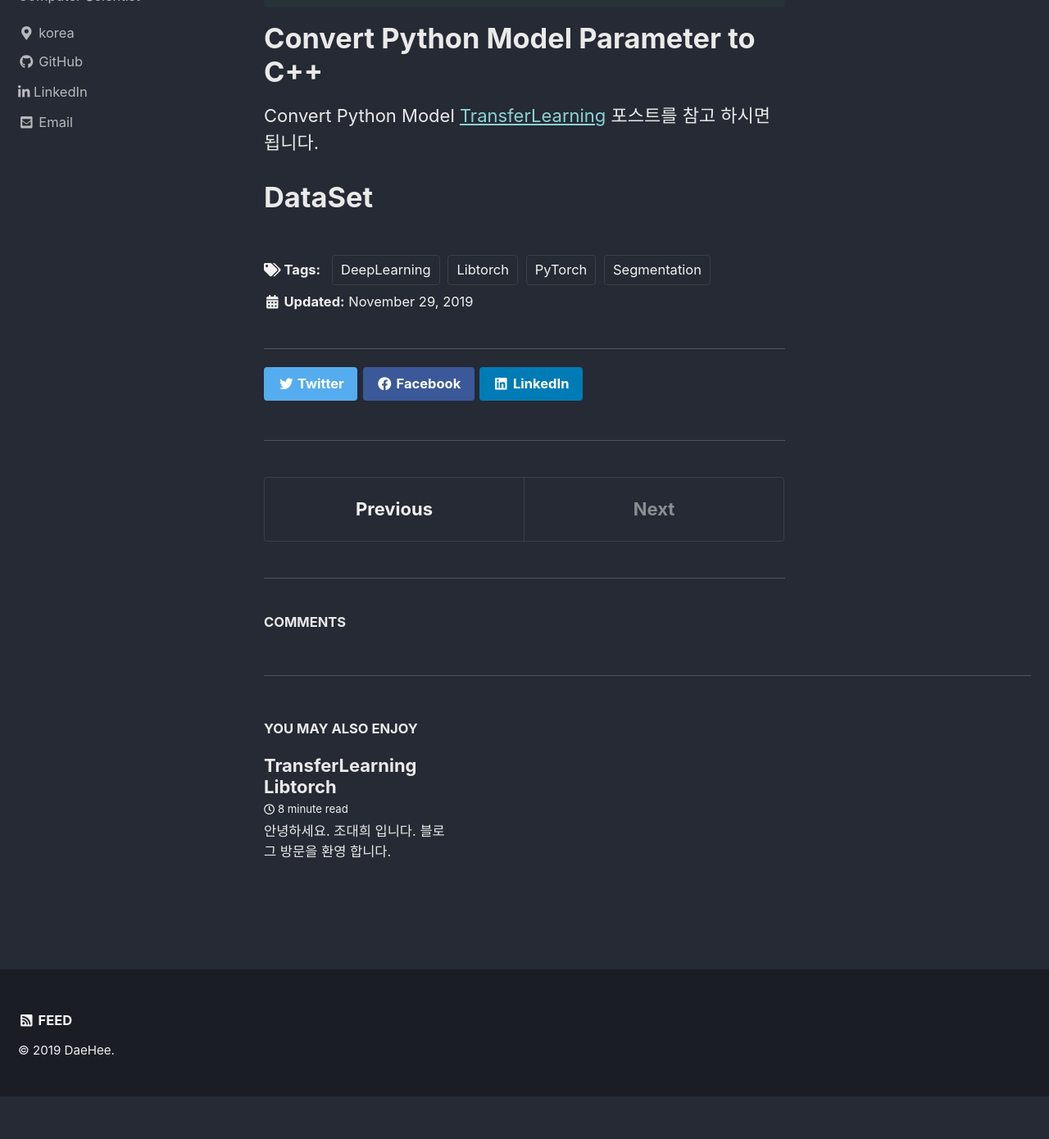
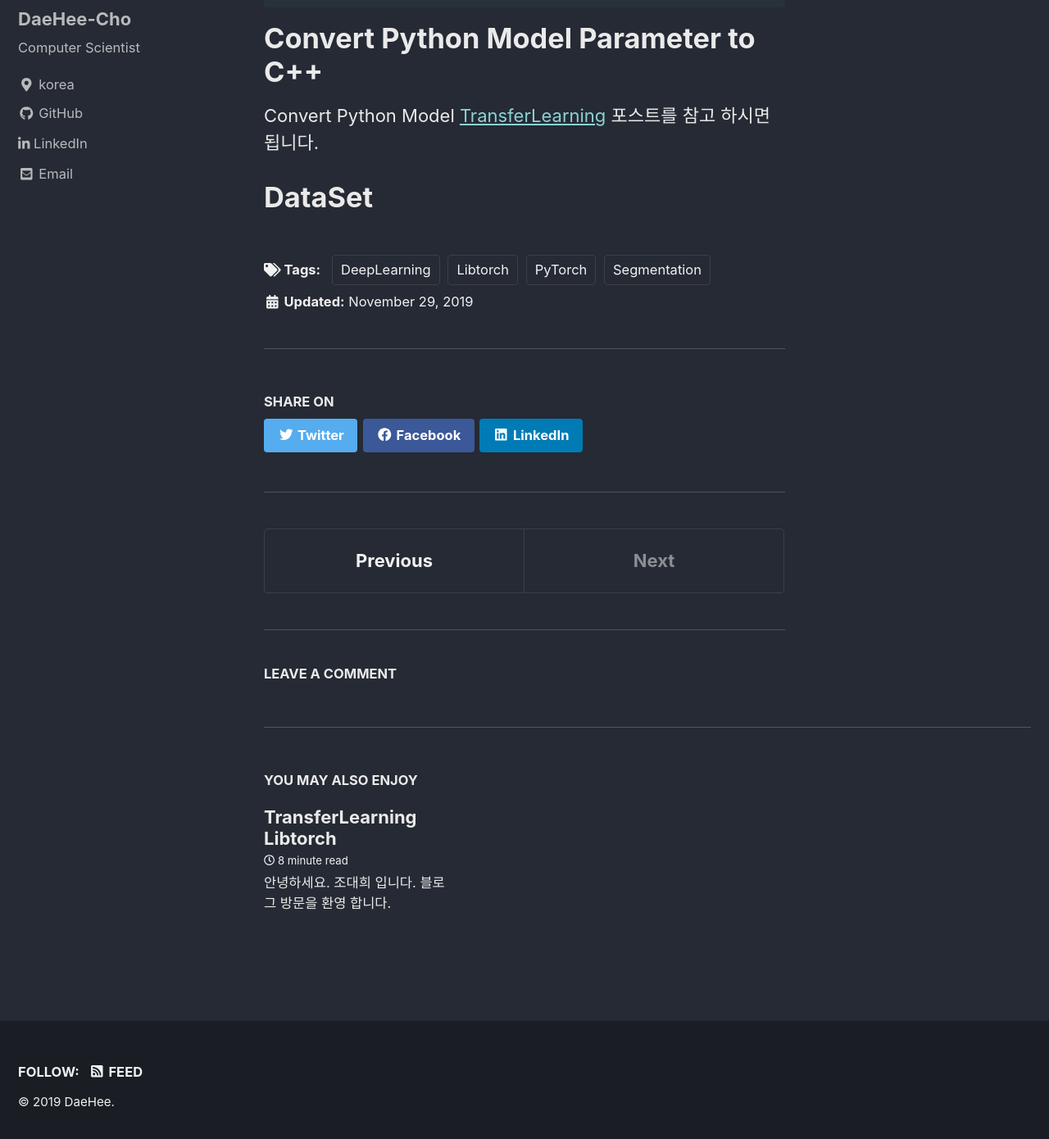
Before and after one commit to Navifra-Kerry/kerry-cho.github.io, a Jekyll site: the page built from _posts/2019-11-29-Image Segmentation Libtorch.md, in a window 1280 px wide and 1400 px high, scrolled down 8619 px. Shown: the top 1390 px of the window at 82% size. Built offline with Jekyll 4.4.1, drawn with Linux system fonts in a browser that asks for light colours; cached includes are drawn as plain includes; nearby versions of some CDN libraries; formulas are drawn with MathJax 3; comment, search, counter and statistics services are not loaded; before the commit the page ends 9957 px from its top, so only the background shows below that; part of the change alters nothing that is shown.

```diff
--- a/_config.yml
+++ b/_config.yml
@@ -15,7 +15,7 @@
 minimal_mistakes_skin    : "dark" # "air", "aqua", "contrast", "dark", "dirt", "neon", "mint", "plum", "sunrise"
 
 # Site Settings
-locale                   : "en-US,ko_KR"
+locale                   : "en-US"
 title                    : "Computer Vision Technology Blog"
 title_separator          : "-"
 name                     : "DaeHee"
```
